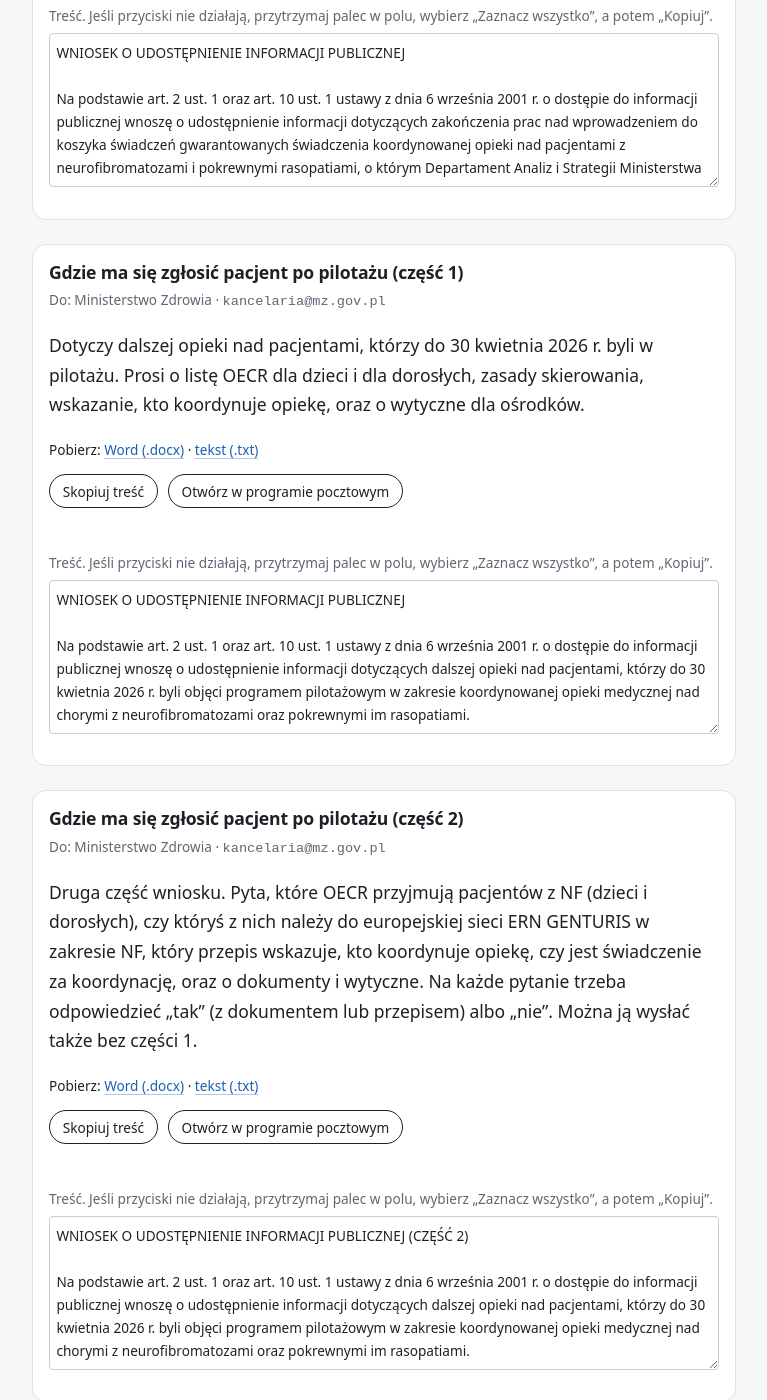
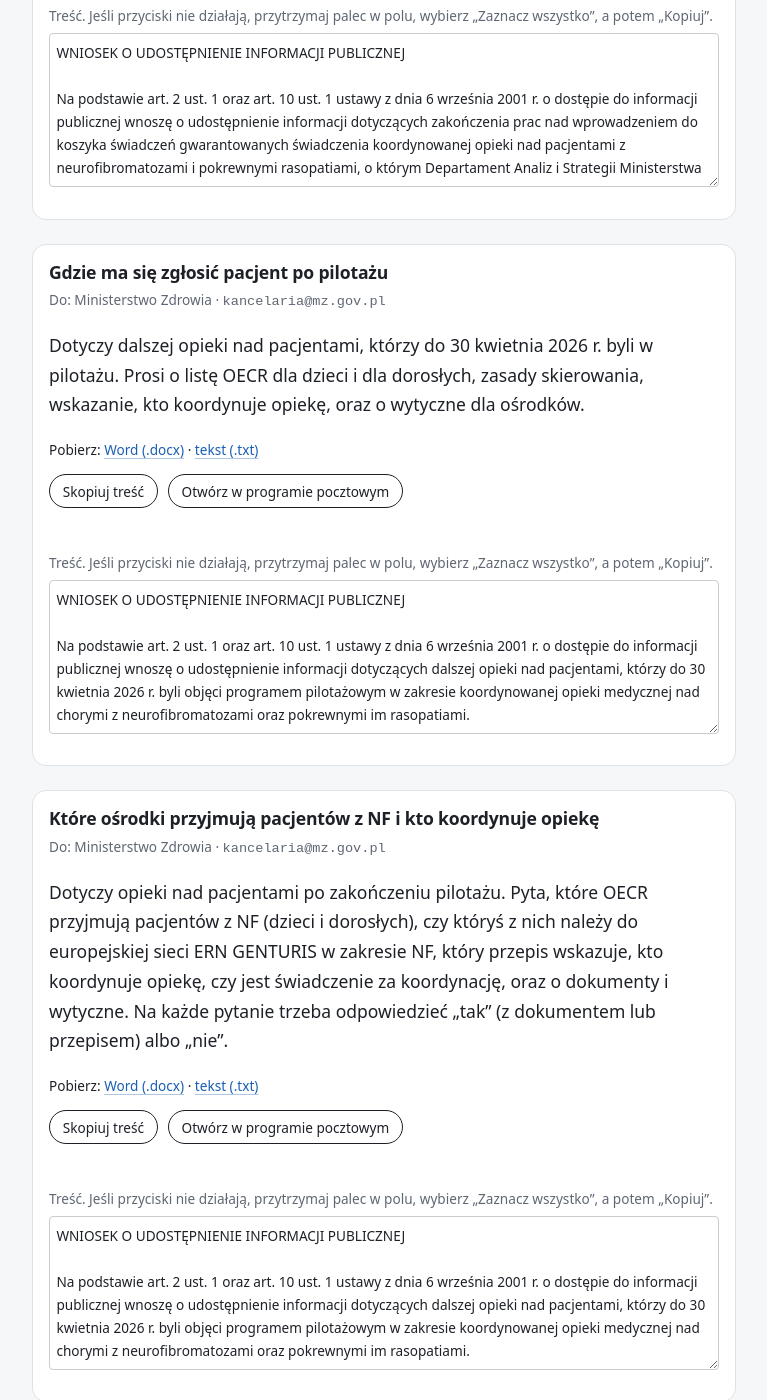
Before and after one commit to sylwiaeb/nf1news, a Jekyll site: the page built from do-pobrania.md, in a window 1280 px wide and 1400 px high, scrolled down 1624 px. Shown: the whole window, without its empty margins (256-1023 px from the left). Built offline with Jekyll 4.4.1, drawn with Linux system fonts in a browser that asks for light colours.

Commit message:
Do pobrania: nowy wniosek do MZ o OECR i koordynację jako osobna karta
Co-Authored-By: Claude Opus 5.5 <noreply@anthropic.com>
Claude-Session: https://claude.ai/code/session_019jaYATbDBFXrtdEgi75NYs

```diff
--- a/pliki/wniosek-MZ-gdzie-pacjent-po-pilotazu-cz2.txt
+++ b/_includes/wnioski/wniosek-MZ-osrodki-i-koordynacja-NF.txt
@@ -1,12 +1,4 @@
-Do: Minister Zdrowia
-Ministerstwo Zdrowia, ul. Miodowa 15, 00-952 Warszawa
-e-mail: kancelaria@mz.gov.pl
-
-Temat e-maila: Wniosek o udostępnienie informacji publicznej – opieka nad pacjentami po zakończeniu pilotażu NF/RAS (część 2)
-
-------------------------------------------------------------------------
-
-WNIOSEK O UDOSTĘPNIENIE INFORMACJI PUBLICZNEJ (CZĘŚĆ 2)
+WNIOSEK O UDOSTĘPNIENIE INFORMACJI PUBLICZNEJ
 
 Na podstawie art. 2 ust. 1 oraz art. 10 ust. 1 ustawy z dnia 6 września 2001 r. o dostępie do informacji publicznej wnoszę o udostępnienie informacji dotyczących dalszej opieki nad pacjentami, którzy do 30 kwietnia 2026 r. byli objęci programem pilotażowym w zakresie koordynowanej opieki medycznej nad chorymi z neurofibromatozami oraz pokrewnymi im rasopatiami.
 
--- a/do-pobrania.md
+++ b/do-pobrania.md
@@ -55,7 +55,7 @@ Prosi o dokument z decyzją o zakończeniu prac nad świadczeniem opieki koordyn
 
 <section class="card" id="wniosek-mz-pacjent" markdown="1">
 
-### Gdzie ma się zgłosić pacjent po pilotażu (część 1)
+### Gdzie ma się zgłosić pacjent po pilotażu
 
 <p class="to">Do: Ministerstwo Zdrowia · <code>kancelaria@mz.gov.pl</code></p>
 
@@ -67,17 +67,17 @@ Dotyczy dalszej opieki nad pacjentami, którzy do 30 kwietnia 2026 r. byli w pil
 
 </section>
 
-<section class="card" id="wniosek-mz-pacjent-cz2" markdown="1">
+<section class="card" id="wniosek-mz-osrodki" markdown="1">
 
-### Gdzie ma się zgłosić pacjent po pilotażu (część 2)
+### Które ośrodki przyjmują pacjentów z NF i kto koordynuje opiekę
 
 <p class="to">Do: Ministerstwo Zdrowia · <code>kancelaria@mz.gov.pl</code></p>
 
-Druga część wniosku. Pyta, które OECR przyjmują pacjentów z NF (dzieci i dorosłych), czy któryś z nich należy do europejskiej sieci ERN GENTURIS w zakresie NF, który przepis wskazuje, kto koordynuje opiekę, czy jest świadczenie za koordynację, oraz o dokumenty i wytyczne. Na każde pytanie trzeba odpowiedzieć „tak” (z dokumentem lub przepisem) albo „nie”. Można ją wysłać także bez części 1.
+Dotyczy opieki nad pacjentami po zakończeniu pilotażu. Pyta, które OECR przyjmują pacjentów z NF (dzieci i dorosłych), czy któryś z nich należy do europejskiej sieci ERN GENTURIS w zakresie NF, który przepis wskazuje, kto koordynuje opiekę, czy jest świadczenie za koordynację, oraz o dokumenty i wytyczne. Na każde pytanie trzeba odpowiedzieć „tak” (z dokumentem lub przepisem) albo „nie”.
 
-<p class="files">Pobierz: <a href="{{ '/pliki/wniosek-MZ-gdzie-pacjent-po-pilotazu-cz2.docx' | relative_url }}">Word (.docx)</a> · <a href="{{ '/pliki/wniosek-MZ-gdzie-pacjent-po-pilotazu-cz2.txt' | relative_url }}">tekst (.txt)</a></p>
+<p class="files">Pobierz: <a href="{{ '/pliki/wniosek-MZ-osrodki-i-koordynacja-NF.docx' | relative_url }}">Word (.docx)</a> · <a href="{{ '/pliki/wniosek-MZ-osrodki-i-koordynacja-NF.txt' | relative_url }}">tekst (.txt)</a></p>
 
-{% include mail.html id="w-mz2b" body="wnioski/wniosek-MZ-gdzie-pacjent-po-pilotazu-cz2.txt" to="kancelaria@mz.gov.pl" subject="Wniosek o udostępnienie informacji publicznej – opieka nad pacjentami z NF po pilotażu (część 2)" rows=6 %}
+{% include mail.html id="w-mz3" body="wnioski/wniosek-MZ-osrodki-i-koordynacja-NF.txt" to="kancelaria@mz.gov.pl" subject="Wniosek o udostępnienie informacji publicznej – OECR i koordynacja opieki nad pacjentami z NF" rows=6 %}
 
 </section>
 
--- a/_includes/wnioski/wniosek-MZ-gdzie-pacjent-po-pilotazu-cz2.txt
+++ b/pliki/wniosek-MZ-osrodki-i-koordynacja-NF.txt
@@ -1,4 +1,12 @@
-WNIOSEK O UDOSTĘPNIENIE INFORMACJI PUBLICZNEJ (CZĘŚĆ 2)
+Do: Minister Zdrowia
+Ministerstwo Zdrowia, ul. Miodowa 15, 00-952 Warszawa
+e-mail: kancelaria@mz.gov.pl
+
+Temat e-maila: Wniosek o udostępnienie informacji publicznej – OECR i koordynacja opieki nad pacjentami z NF
+
+------------------------------------------------------------------------
+
+WNIOSEK O UDOSTĘPNIENIE INFORMACJI PUBLICZNEJ
 
 Na podstawie art. 2 ust. 1 oraz art. 10 ust. 1 ustawy z dnia 6 września 2001 r. o dostępie do informacji publicznej wnoszę o udostępnienie informacji dotyczących dalszej opieki nad pacjentami, którzy do 30 kwietnia 2026 r. byli objęci programem pilotażowym w zakresie koordynowanej opieki medycznej nad chorymi z neurofibromatozami oraz pokrewnymi im rasopatiami.
 
```
Also changed, not shown: 2 other files.
